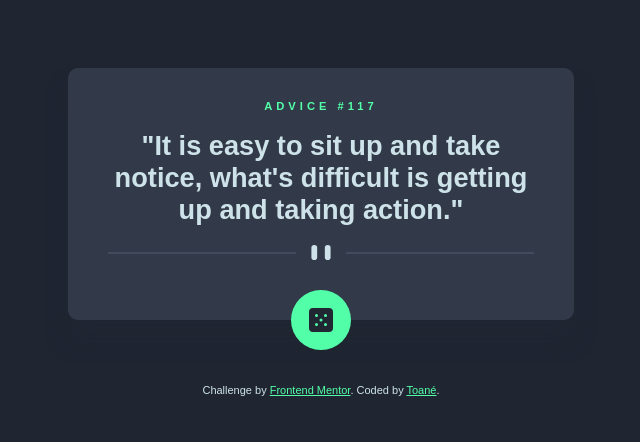
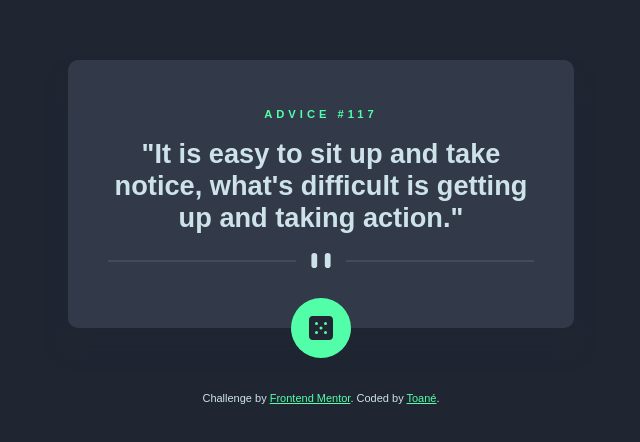
Before and after one commit to coder-txane/advice-generator-app-main, a plain HTML site: page index.html in a window 1280 px wide. Shown: the part 176-618 px from the top of the page, without its empty margins (319-959 px from the left). Drawn offline with Linux system fonts and the light colour scheme.

Commit message:
Update the wrapper padding

```diff
--- a/styles/style.scss
+++ b/styles/style.scss
@@ -34,7 +34,7 @@ body {
     #wrapper {
         display: flex;
         flex-direction: column;
-        padding: 2rem 2.5rem 0;
+        padding: 3rem 2.5rem 0;
     }
 
     #advice-number {
```
Also changed, not shown: styles/style.css.
